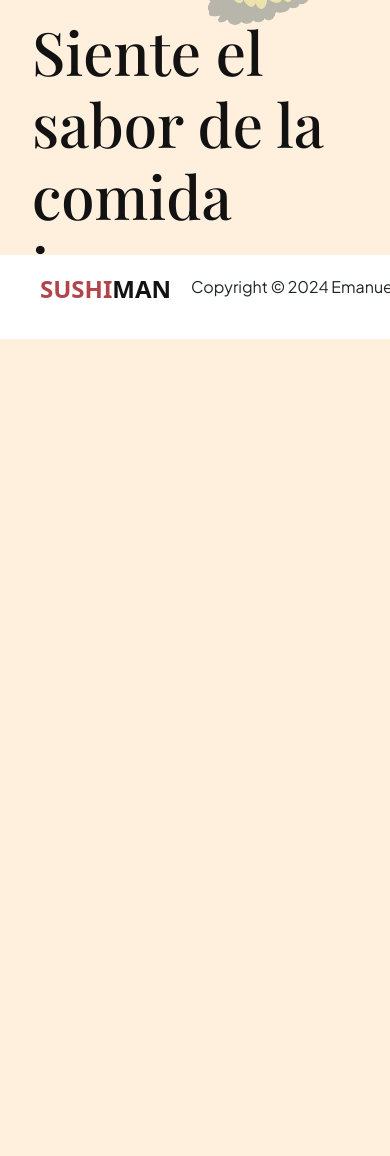
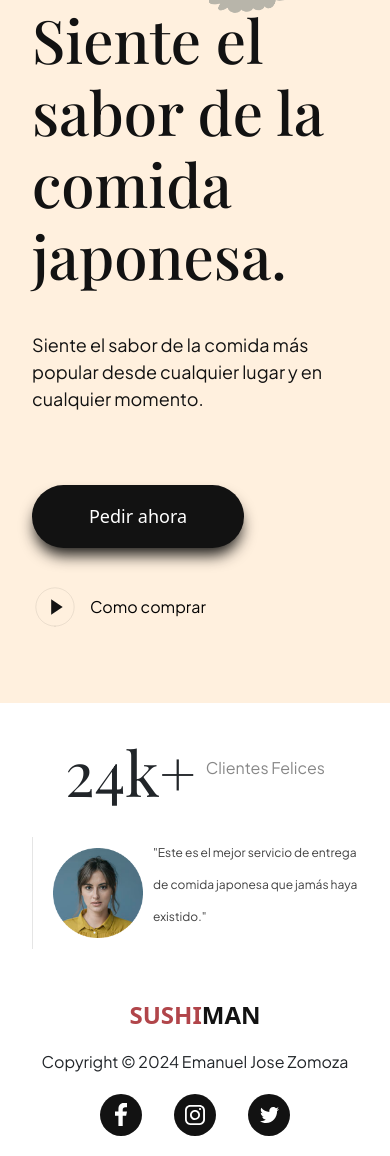
Before and after one commit to ezomoza/PreEntrega3-Zomoza, a plain HTML site: page index.html in a window 390 px wide. Shown: the part 505-1661 px from the top of the page. Before the commit the page ends 844 px from the top, so only its background shows below. Drawn offline with nearby package versions, Linux system fonts and the light colour scheme.

Commit message:
fix menu y footer

```diff
--- a/index.html
+++ b/index.html
@@ -95,13 +95,11 @@
     </div>
     <ul class="footer__social">
       <li class="flex-center">
-        <img src="./assets/facebook.svg" alt="">
+        <a class="flex-center" href="https://www.facebook.com/" target="_blank"><img src="./assets/facebook.svg" alt="facebook icon"></a>
       </li>
-      <li class="flex-center">
-        <img src="./assets/instagram.svg" alt="">
+      <li class="flex-center"><a class="flex-center" href="https://www.instagram.com/" target="_blank"><img src="./assets/instagram.svg" alt="instagram icon"></a>
       </li>
-      <li class="flex-center">
-        <img src="./assets/twitter.svg" alt="">
+      <li class="flex-center"><a class="flex-center" href="https://twitter.com/" target="_blank"><img src="./assets/twitter.svg" alt="twitter icon"></a>
       </li>
     </ul>
   </footer>
--- a/scss/_footer.scss
+++ b/scss/_footer.scss
@@ -1,6 +1,6 @@
 .footer {
   width: 100%;
-  height: 10vh;
+  height: 9vh;
   padding: 20px 40px;
   background: $color-white;
   flex-wrap: wrap;
@@ -43,7 +43,7 @@
   background-color: $secondary-color;
   border-radius: 100%;
 }
-.footer__social li img {
+.footer__social li a {
   width: 45%;
   height: 45%;
   object-fit: contain;
--- a/scss/_header.scss
+++ b/scss/_header.scss
@@ -1,5 +1,5 @@
 .header__nav {
-  height: 10vh;
+  z-index: 100;
   background-color: $primary-color;
   box-shadow: 0px 10px 15px -3px rgba(0,0,0,0.2);
 }
--- a/scss/style.scss
+++ b/scss/style.scss
@@ -188,6 +188,7 @@ a {
 @media screen and (max-width: 1060px) {
   .hero {
     flex-direction: column;
+    height: 100%;
   }
   .hero-image img {
     width: 100%;
@@ -303,9 +304,8 @@ a {
 /* COMIENZO footer media queries */
 @media screen and (max-width: 550px) {
   .footer {
-    flex-direction: column;
+    justify-content: center;
+    height: 100%;
   }
-  .footer ul {
-    gap: 20px;
-  }
+
 }
```
Also changed, not shown: css/style.css, 1 other file.
